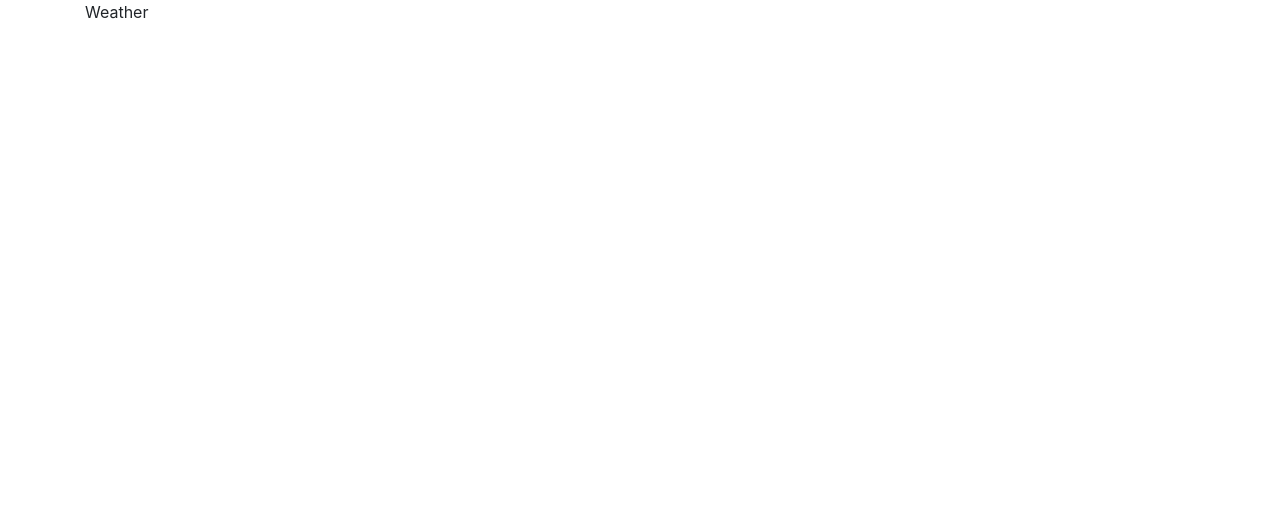
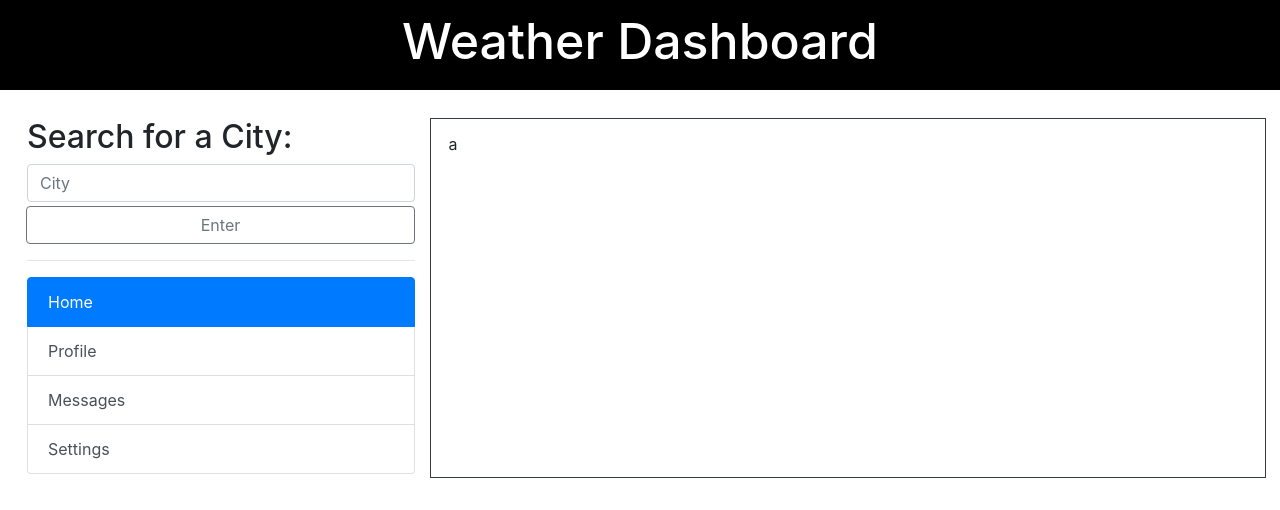
Before and after one commit to JGriffith97/Weather-Dashboard, a plain HTML site: page index.html in a window 1280 px wide. Drawn offline with nearby package versions, Linux system fonts and the light colour scheme.

Commit message:
Added a working selectable list, which I intend to incorporate weather information into.

```diff
--- a/index.html
+++ b/index.html
@@ -15,11 +15,48 @@
 
     <body>
       <header>
+        <h1>Weather Dashboard</h1>
+      </header>
 
-      </header>
-      <div class="container">
-        Weather
+      <div class="container.fluid p-1 m-4">
+        <div class="row align-middle">
+          <div class="d-block input-group-append col-4">
+            <div class="search">
+              <h2>Search for a City:</h2>
+            </div>
+              <input type="text" class="form-control" placeholder="City" aria-label="city name" aria-describedby="button-addon2">
+                <div class="input-group-append">
+                  <button class="btn btn-outline-secondary w-100 mt-1" type="button" id="button-addon2">Enter</button>
+                </div>
+            <hr>
+            <!-- Following all added via bootstrap, with some personal styling, more of a proof of concept for me to eventually apply fetched API data. -->
+              <div class="row">
+                <div class="col-12">
+                  <div class="list-group" id="list-tab" role="tablist">
+                    <a class="list-group-item list-group-item-action active" id="list-home-list" data-toggle="tab" href="#home" role="tab" aria-controls="home">Home</a>
+                    <a class="list-group-item list-group-item-action" id="list-profile-list" data-toggle="tab" href="#profile" role="tab" aria-controls="profile">Profile</a>
+                    <a class="list-group-item list-group-item-action" id="list-messages-list" data-toggle="tab" href="#messages" role="tab" aria-controls="messages">Messages</a>
+                    <a class="list-group-item list-group-item-action" id="list-settings-list" data-toggle="tab" href="#settings" role="tab" aria-controls="settings">Settings</a>
+                  </div>
+                </div>
+              </div>
+          </div>
+
+          <div class="col-8 border border-dark mh-25" style="padding: 1%; padding-left: 1.4%; min-height: 360px; max-height: 360px">
+                <div class="tab-content" id="nav-tabContent">
+                  <div class="tab-pane fade show active" id="home" role="tabpanel" aria-labelledby="list-home-list">a</div>
+                  <div class="tab-pane fade" id="profile" role="tabpanel" aria-labelledby="list-profile-list">b</div>
+                  <div class="tab-pane fade" id="messages" role="tabpanel" aria-labelledby="list-messages-list">c</div>
+                  <div class="tab-pane fade" id="settings" role="tabpanel" aria-labelledby="list-settings-list">d</div>
+                </div>
+              </div>
+            <div id="5-day-forecast">
+
+            </div>
+          </div>
+        </div>
       </div>
+
       <!-- Input Form, search for a city. -->
       <!-- Weather information? -->
       <!-- I need to see how the API info actually works. -->
@@ -30,6 +67,8 @@
            Date, Temp, Wind, Humidity. All referenced from the API. -->
 
     <!-- Do I need momentJS? -->
+    <!-- JavaScript Bundle with Popper -->
+    <script src="https://cdn.jsdelivr.net/npm/bootstrap@5.2.0-beta1/dist/js/bootstrap.bundle.min.js" integrity="sha384-pprn3073KE6tl6bjs2QrFaJGz5/SUsLqktiwsUTF55Jfv3qYSDhgCecCxMW52nD2" crossorigin="anonymous"></script>
     <script src="https://cdnjs.cloudflare.com/ajax/libs/jquery/3.2.1/jquery.min.js"></script>
     <script type="text/javascript" src="./script.js"></script>
   </body>
--- a/reset.css
+++ b/reset.css
@@ -14,11 +14,11 @@ body {
   font-family: arial;
 }
 
-/* input, select, option, optgroup, textarea, button,
+input, select, option, optgroup, textarea, button,
 pre, code {
   font-size: 100%;
   font-family: inherit;
-} */
+}
 
 ol, ul {
   list-style: none;
--- a/script.js
+++ b/script.js
@@ -18,6 +18,10 @@ function getWeather() {
 
 }
 
+$('#list-tab a').on('click', function (e) {
+  e.preventDefault()
+  $(this).tab('show')
+})
 
 // Refer to:
 // https://openweathermap.org/current#name
--- a/style.css
+++ b/style.css
@@ -1,2 +1,12 @@
-/* Probably want to grab a reset CSS */
-/* Don't really want to change any styles until I have something to actually style */
+header {
+  display: flex;
+  justify-content: center;
+  align-items: center;
+  height: 90px;
+  background-color: black;
+  color: white;
+}
+
+h1 {
+  font-size: 50px;
+}
```
